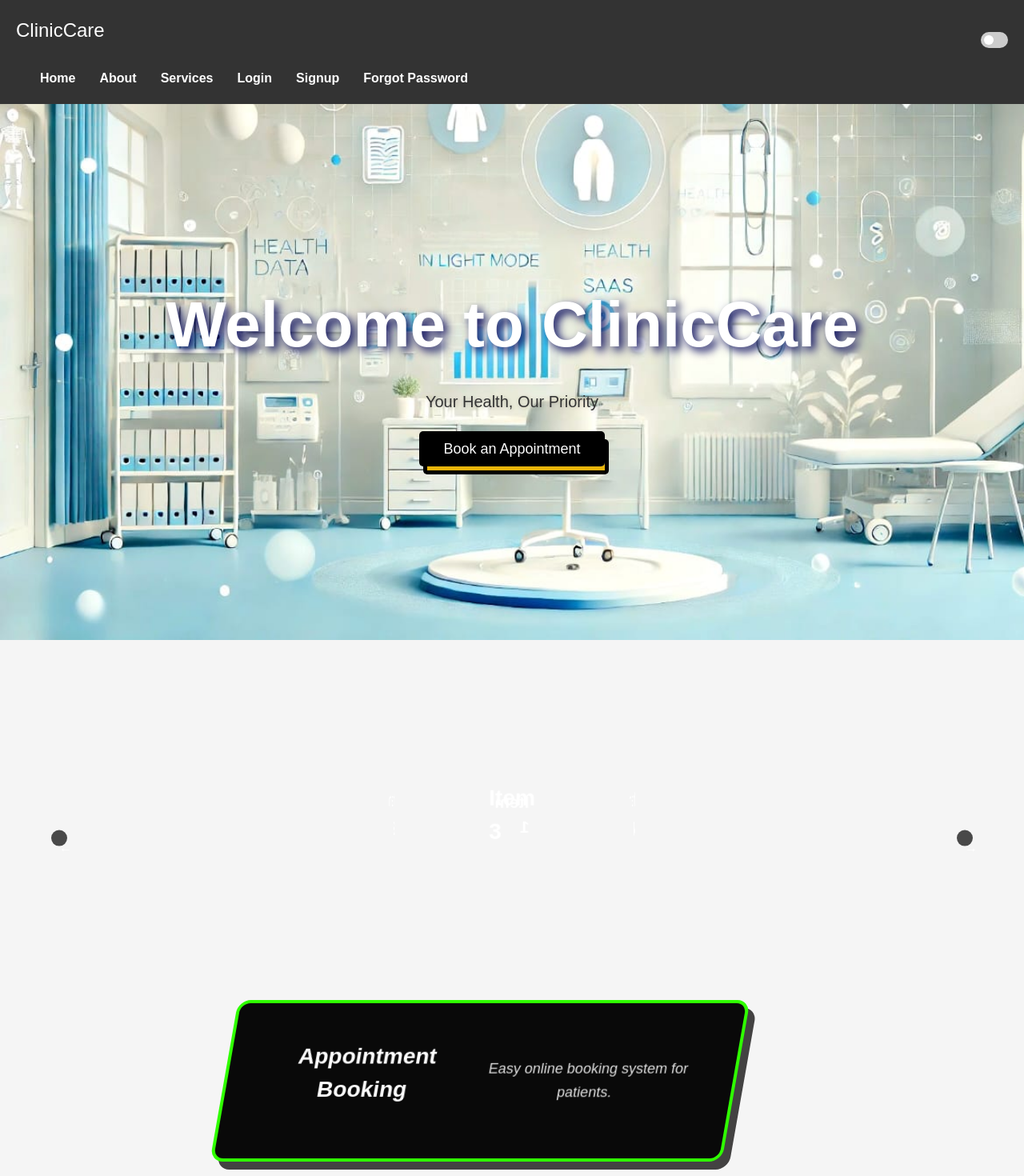
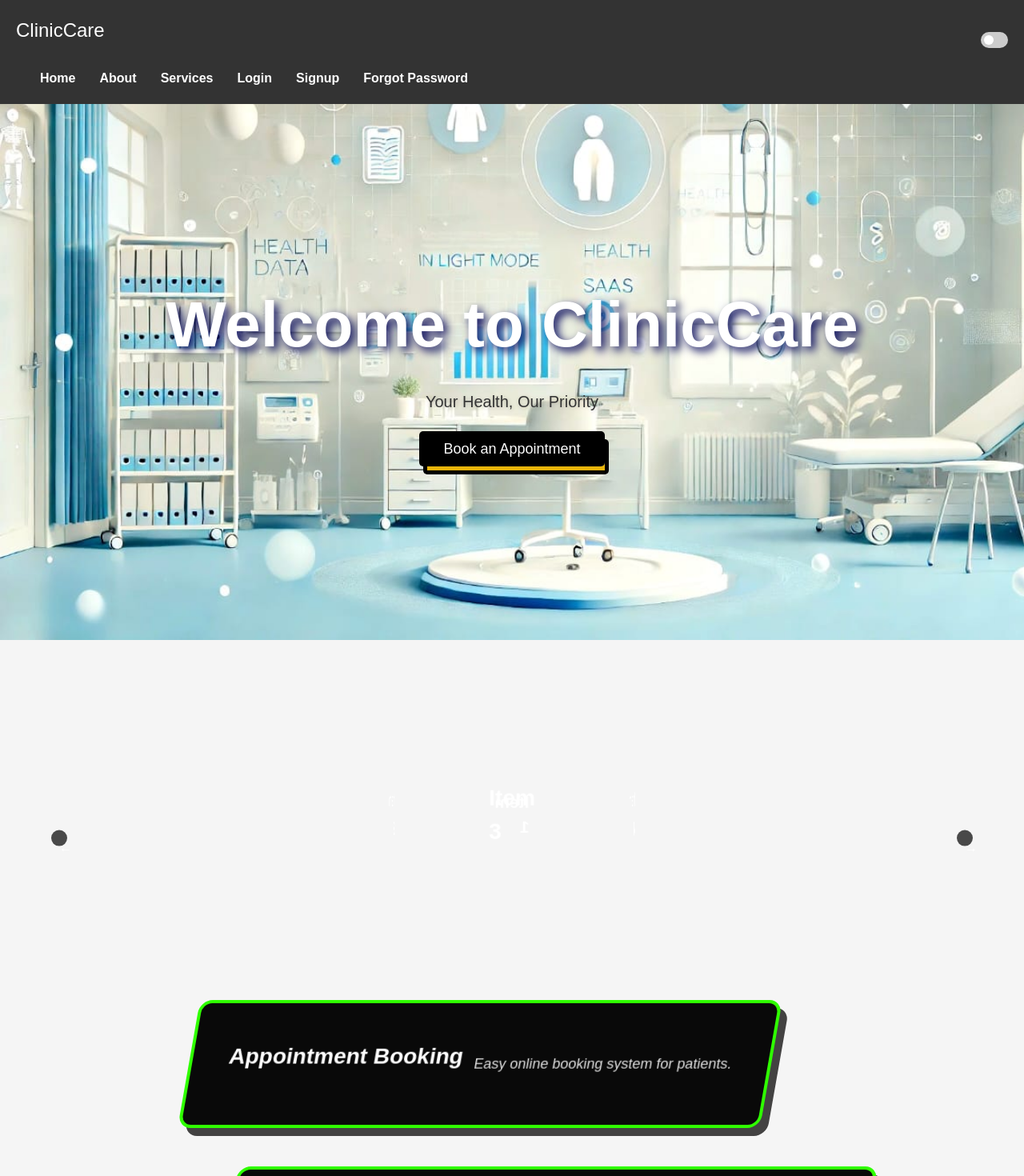
Before and after one commit to ParipoornaBhat/hackloop-frontend, a React (Vite) app: page / in a window 1280 px wide. Shown: the top 1470 px of the page at 80% size. Built offline with nearby package versions, Linux system fonts and the light colour scheme.

Commit message:
Update styles.css

```diff
--- a/src/components/styles.css
+++ b/src/components/styles.css
@@ -169,7 +169,7 @@ body {
    opacity: 0;
    transform: translateX(100px);
    transition: transform 1s ease, opacity 1s ease; /* Slow down animation */
-   width: 80vh; /* Adjust the width to make them more compact */
+   width: auto; /* Adjust the width to make them more compact */
    max-width: 800px; /* Limit the width */
    text-align: center;
    padding: 45px;
```
